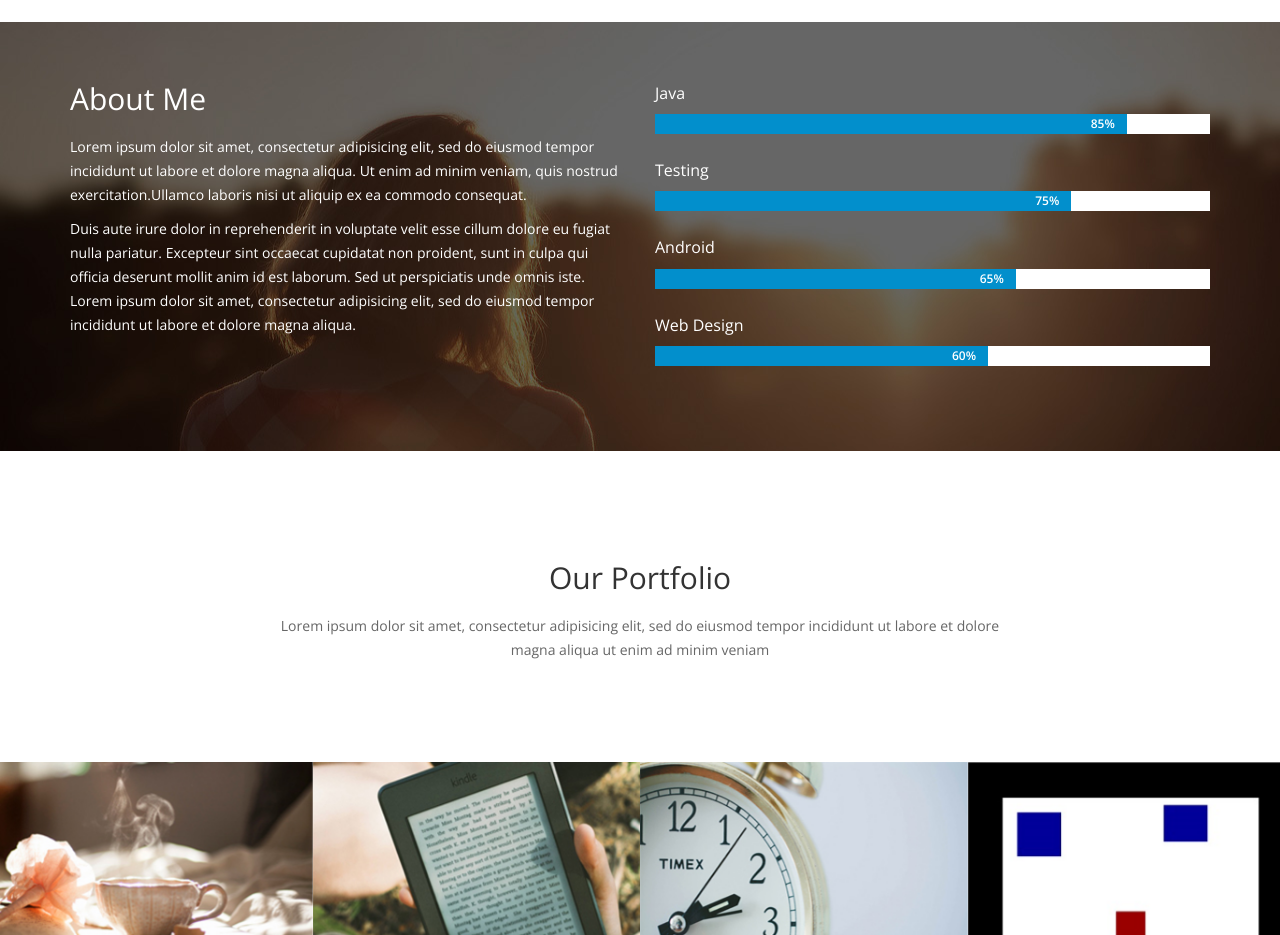
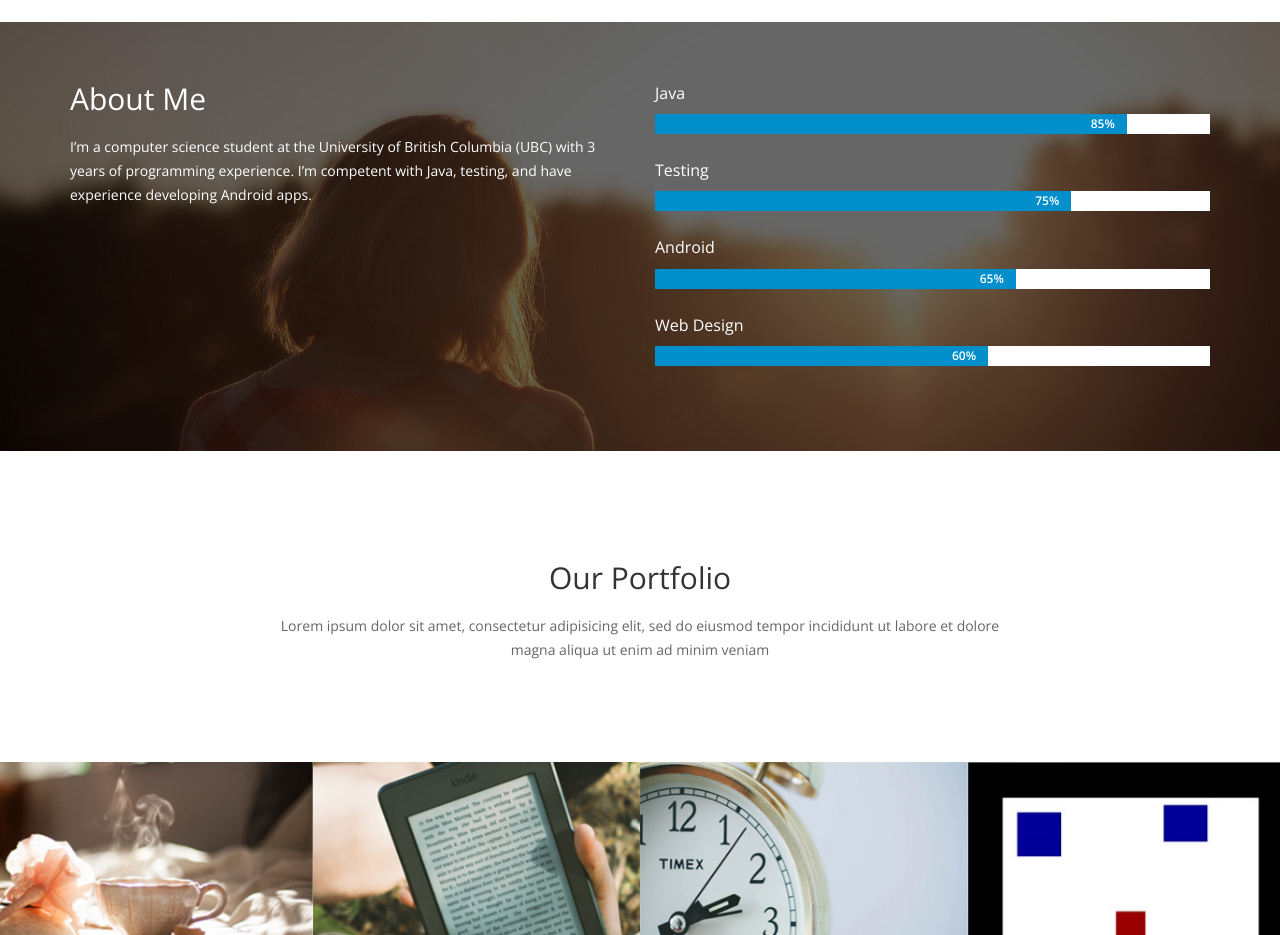
Before and after one commit to gkheeva/Personal-Website-Version-1, a plain HTML site: page index.HTML in a window 1280 px wide. Shown: the part 1860-2795 px from the top of the page. Drawn offline with nearby package versions, Linux system fonts and the light colour scheme; some packages are replaced by stand-ins of ours.

Commit message:
Updated About me Text.

```diff
--- a/index.HTML
+++ b/index.HTML
@@ -169,8 +169,8 @@
         <div class="col-sm-6">
           <div class="about-info wow fadeInUp" data-wow-duration="1000ms" data-wow-delay="300ms">
             <h2>About Me</h2>
-            <p>Lorem ipsum dolor sit amet, consectetur adipisicing elit, sed do eiusmod tempor incididunt ut labore et dolore magna aliqua. Ut enim ad minim veniam, quis nostrud exercitation.Ullamco laboris nisi ut aliquip ex ea commodo consequat. </p>
-            <p>Duis aute irure dolor in reprehenderit in voluptate velit esse cillum dolore eu fugiat nulla pariatur. Excepteur sint occaecat cupidatat non proident, sunt in culpa qui officia deserunt mollit anim id est laborum. Sed ut perspiciatis unde omnis iste. Lorem ipsum dolor sit amet, consectetur adipisicing elit, sed do eiusmod tempor incididunt ut labore et dolore magna aliqua.</p>
+            <p>I’m a computer science student at the University of British Columbia (UBC) with 3 years of programming experience. I’m competent with Java, testing, and have experience developing Android apps.</p>
+            <p></p> <!--TODO-->
           </div>
         </div>
         <div class="col-sm-6">
```
